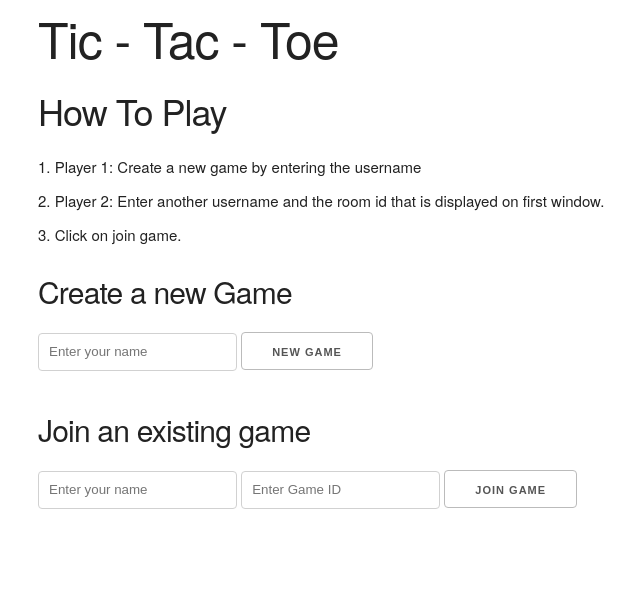
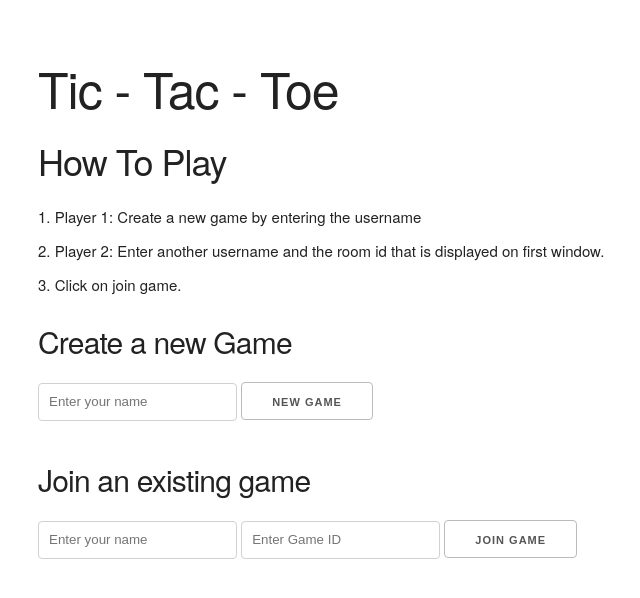
Before and after one commit to frank-chris/tic-tac-toe, a website: page game.html in a window 1280 px wide. Shown: the whole page, without its empty margins (122-762 px from the left). Drawn offline with nearby package versions, Linux system fonts and the light colour scheme; no server answers.

Commit message:
Add top padding to body tag

```diff
--- a/game.html
+++ b/game.html
@@ -4,7 +4,7 @@
     <title>Tic Tac Toe</title>
     <link rel="stylesheet" href="node_modules/skeleton-css/css/skeleton.css">
   </head>
-  <body>
+  <body style="padding-top: 50px;">
     <div class="container">
         <div class="menu">
           <h1>Tic - Tac - Toe</h1>
```
